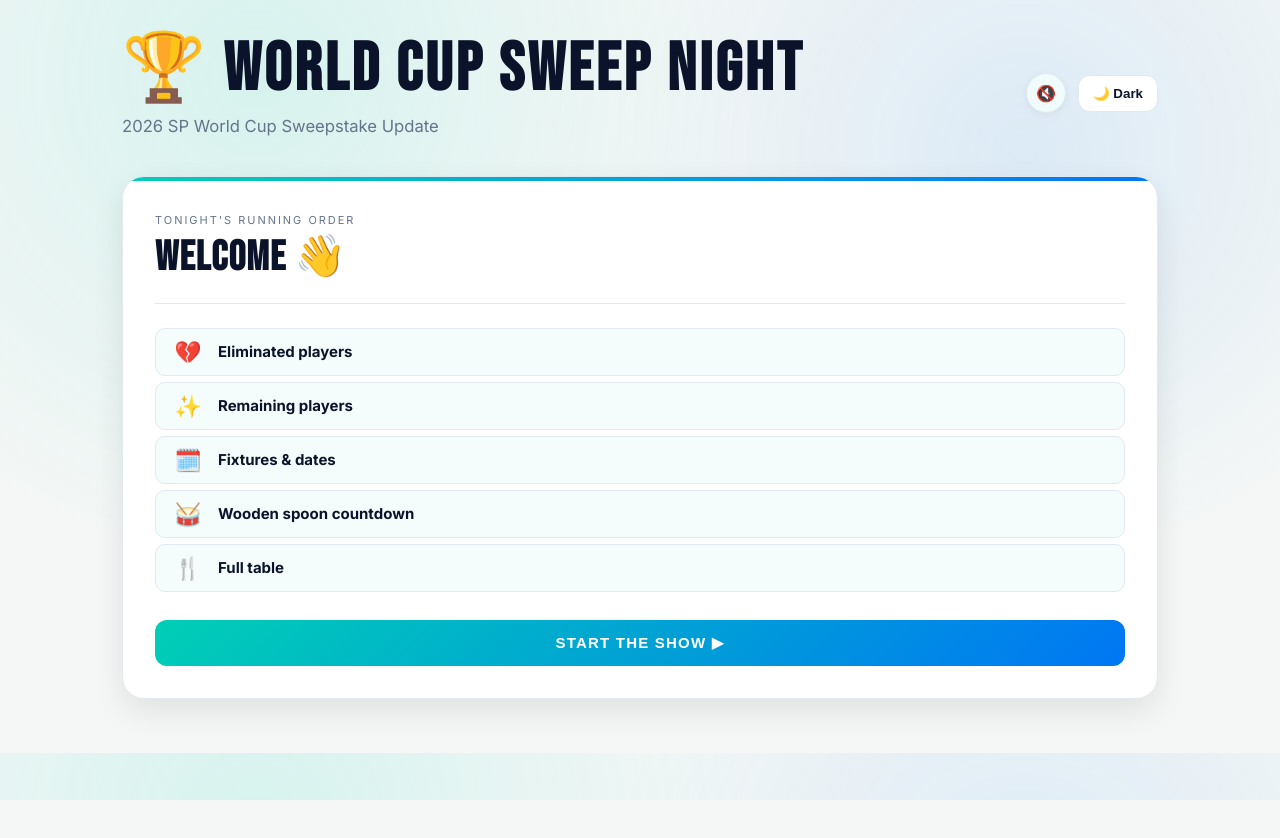
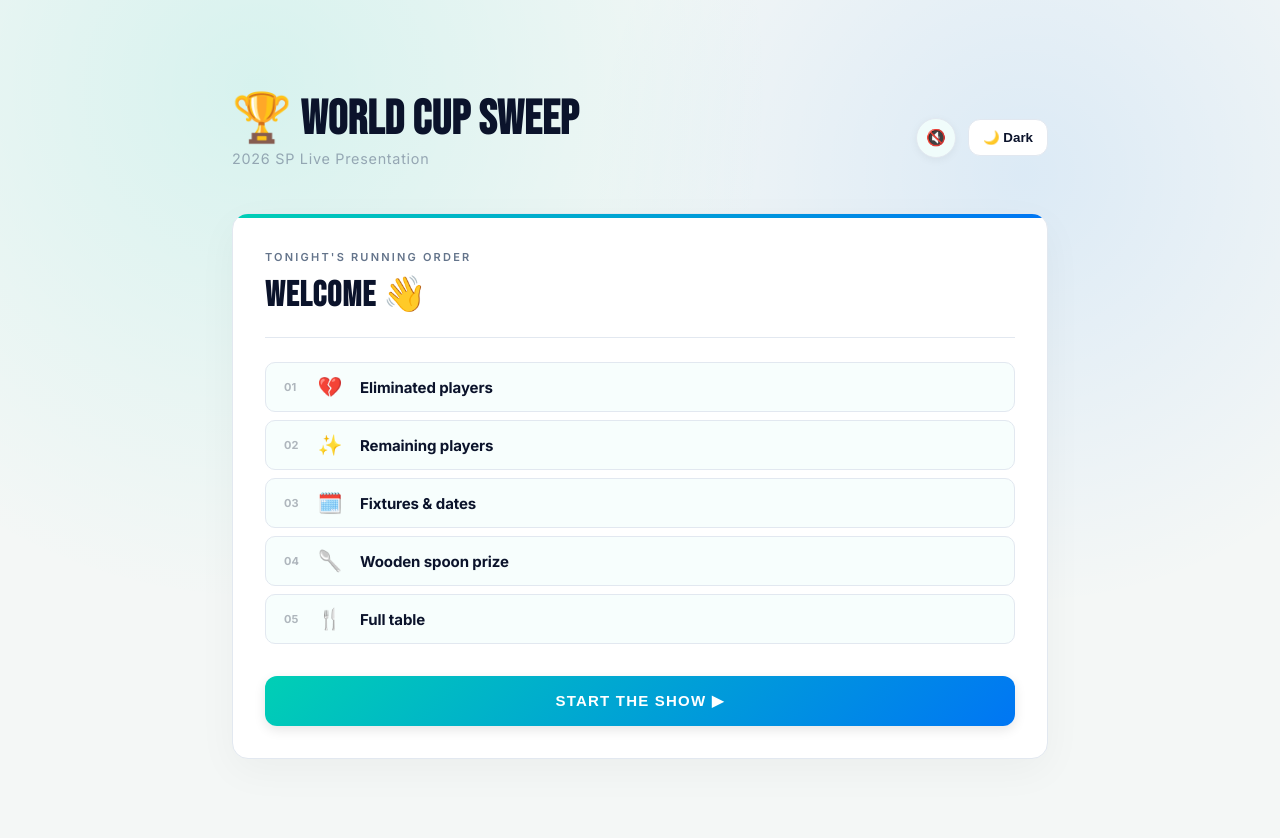
Before and after one commit to jordandavidson1990/world-cup-2026-reveal, a Next.js app: page / in a window 1280 px wide. Shown: the top 838 px of the page. Before the commit the page ends 800 px from the top, so only its background shows below. Built offline with nearby package versions, Linux system fonts and the light colour scheme; no server answers.

Commit message:
Adds container width

```diff
--- a/app/components/StartScreen.tsx
+++ b/app/components/StartScreen.tsx
@@ -1,4 +1,5 @@
-import React from "react";
+"use client";
+
 import ThemeToggle from "./ThemeToggle";
 
 type Props = {
@@ -20,19 +21,43 @@ export const StartScreen = ({
     { emoji: "💔", label: "Eliminated players" },
     { emoji: "✨", label: "Remaining players" },
     { emoji: "🗓️", label: "Fixtures & dates" },
-    { emoji: "🥁", label: "Wooden spoon countdown" },
+    { emoji: "🥄", label: "Wooden spoon prize" },
     { emoji: "🍴", label: "Full table" },
   ];
 
   return (
     <main className="container">
+      {/* Top Header Row */}
       <div
         className="row"
-        style={{ justifyContent: "space-between", alignItems: "center" }}
+        style={{
+          justifyContent: "space-between",
+          alignItems: "center",
+          marginBottom: 32,
+        }}
       >
         <div>
-          <h1>🏆 World Cup Sweep Night</h1>
-          <p className="hero-sub">2026 SP World Cup Sweepstake Update</p>
+          <h1
+            style={{
+              fontFamily: "var(--font-display)",
+              fontSize: "3rem",
+              letterSpacing: "0.5px",
+              margin: 0,
+            }}
+          >
+            🏆 World Cup Sweep
+          </h1>
+          <p
+            className="hero-sub"
+            style={{
+              opacity: 0.6,
+              fontSize: "0.9rem",
+              marginTop: 4,
+              letterSpacing: "0.05em",
+            }}
+          >
+            2026 SP Live Presentation
+          </p>
         </div>
 
         <div style={{ display: "flex", alignItems: "center", gap: 12 }}>
@@ -50,7 +75,7 @@ export const StartScreen = ({
               alignItems: "center",
               justifyContent: "center",
               boxShadow: "0 2px 8px rgba(0,0,0,0.05)",
-              transition: "transform 0.1s ease",
+              transition: "transform 0.15s ease",
             }}
             title={isPlaying ? "Mute Music" : "Play Music"}
           >
@@ -60,16 +85,20 @@ export const StartScreen = ({
         </div>
       </div>
 
+      {/* Main Presentation Layout Card */}
       <section
         className="card card-lg"
         style={{
-          marginTop: 24,
           position: "relative",
           overflow: "hidden",
           padding: "36px 32px 32px",
+          borderRadius: "16px",
+          background: "var(--card)",
+          border: "1px solid var(--border)",
+          boxShadow: "0 12px 40px rgba(0, 0, 0, 0.04)",
         }}
       >
-        {/* Accent bar */}
+        {/* Sleek Linear Accent Bar */}
         <div
           style={{
             position: "absolute",
@@ -78,28 +107,39 @@ export const StartScreen = ({
             right: 0,
             height: 4,
             background:
-              "linear-gradient(to right, var(--primary), var(--accent))",
+              "linear-gradient(to right, var(--primary), var(--accent, #eab308))",
           }}
         />
 
-        {/* Header */}
+        {/* Running Order Status Header */}
+        <div
+          style={{
+            display: "flex",
+            justifyContent: "space-between",
+            alignItems: "center",
+          }}
+        >
           <p
             style={{
               margin: 0,
               fontSize: 11,
-            letterSpacing: "0.18em",
+              letterSpacing: "0.2em",
               textTransform: "uppercase",
               color: "var(--muted)",
+              fontWeight: 600,
             }}
           >
-          Tonight&apos;s running order
+            Tonight&apos;s Running Order
           </p>
+        </div>
+
         <h2
           className="fun-title"
           style={{
-            marginTop: 10,
-            fontSize: "clamp(1.8rem, 4vw, 2.6rem)",
+            marginTop: 14,
+            fontSize: "2.2rem",
             lineHeight: 1,
+            fontFamily: "var(--font-display)",
           }}
         >
           Welcome 👋
@@ -111,64 +151,104 @@ export const StartScreen = ({
         />
 
         {/* Steps Stack */}
-        <div style={{ display: "flex", flexDirection: "column", gap: 6 }}>
+        <div style={{ display: "flex", flexDirection: "column", gap: 8 }}>
           {steps.map((step, i) => (
             <div
               key={i}
+              className="sleek-step-row"
               style={{
                 display: "flex",
                 alignItems: "center",
-                gap: 14,
-                padding: "12px 16px",
+                gap: 16,
+                padding: "14px 18px",
                 borderRadius: 10,
                 border: "1px solid var(--border)",
                 background:
-                  "color-mix(in srgb, var(--primary) 4%, var(--card))",
+                  "color-mix(in srgb, var(--primary) 3%, var(--card))",
+                transition:
+                  "transform 0.2s ease, border-color 0.2s, background 0.2s",
+                cursor: "default",
               }}
             >
               <span
                 style={{
-                  fontSize: 22,
+                  fontSize: "11px",
+                  fontWeight: 700,
+                  opacity: 0.3,
+                  width: "16px",
+                }}
+              >
+                {String(i + 1).padStart(2, "0")}
+              </span>
+              <span
+                style={{
+                  fontSize: 20,
                   lineHeight: 1,
-                  width: 32,
+                  width: 28,
                   textAlign: "center",
                   flexShrink: 0,
                 }}
               >
                 {step.emoji}
               </span>
-              <span style={{ fontWeight: 700, fontSize: 15 }}>
+              <span
+                style={{
+                  fontWeight: 700,
+                  fontSize: "15px",
+                  letterSpacing: "-0.1px",
+                }}
+              >
                 {step.label}
               </span>
             </div>
           ))}
         </div>
 
-        {/* CTA */}
+        {/* CTA Launch Control */}
         <button
           onClick={onStart}
           style={{
-            marginTop: 28,
+            marginTop: 32,
             width: "100%",
-            padding: "14px 24px",
-            fontSize: 15,
+            padding: "16px 24px",
+            fontSize: "15px",
             fontWeight: 800,
             letterSpacing: "0.08em",
             textTransform: "uppercase",
-            borderRadius: 12,
+            borderRadius: "12px",
             border: "none",
             background:
-              "linear-gradient(135deg, var(--primary), var(--accent))",
+              "linear-gradient(135deg, var(--primary), var(--accent, #000))",
             color: "#fff",
             cursor: "pointer",
-            transition: "opacity 0.2s ease, transform 0.15s ease",
+            transition: "transform 0.15s ease, filter 0.15s ease",
+            boxShadow: "0 4px 12px rgba(0,0,0,0.1)",
           }}
-          onMouseEnter={(e) => (e.currentTarget.style.opacity = "0.88")}
-          onMouseLeave={(e) => (e.currentTarget.style.opacity = "1")}
+          onMouseEnter={(e) => {
+            e.currentTarget.style.filter = "brightness(1.08)";
+            e.currentTarget.style.transform = "translateY(-1px)";
+          }}
+          onMouseLeave={(e) => {
+            e.currentTarget.style.filter = "none";
+            e.currentTarget.style.transform = "translateY(0)";
+          }}
         >
-          Start the show ▶
+          Start the Show ▶
         </button>
       </section>
+
+      {/* Micro-interaction Hover Scope */}
+      <style jsx global>{`
+        .sleek-step-row:hover {
+          transform: translateX(3px);
+          border-color: var(--text);
+          background: color-mix(
+            in srgb,
+            var(--primary) 6%,
+            var(--card)
+          ) !important;
+        }
+      `}</style>
     </main>
   );
 };
--- a/app/layout.tsx
+++ b/app/layout.tsx
@@ -28,7 +28,13 @@ export default function RootLayout({
 }) {
   return (
     <html lang="en">
-      <body className={`${bebas.variable} ${inter.variable}`}>{children}</body>
+      <body className={`${bebas.variable} ${inter.variable}`}>
+        <main
+          style={{ maxWidth: "900px", margin: "0 auto", padding: "60px 20px" }}
+        >
+          {children}
+        </main>
+      </body>
     </html>
   );
 }
--- a/app/page.tsx
+++ b/app/page.tsx
@@ -68,8 +68,6 @@ const Page = () => {
   const handleNext = () => {
     if (stage === "eliminated") {
       if (nextCurrent) {
-        console.log("HELLO");
-
         playSquidGameEliminationSound();
       } else {
         playCheer();
@@ -129,7 +127,16 @@ const Page = () => {
             }}
           >
             <div>
-              <h1>🏆 World Cup Sweep Night</h1>
+              <h1
+                style={{
+                  fontFamily: "var(--font-display)",
+                  fontSize: "3rem",
+                  letterSpacing: "0.5px",
+                  margin: 0,
+                }}
+              >
+                🏆 World Cup Sweep Night
+              </h1>
             </div>
 
             <div style={{ display: "flex", alignItems: "center", gap: 12 }}>
```
Lines whose indentation alone changed are shown as unchanged.
